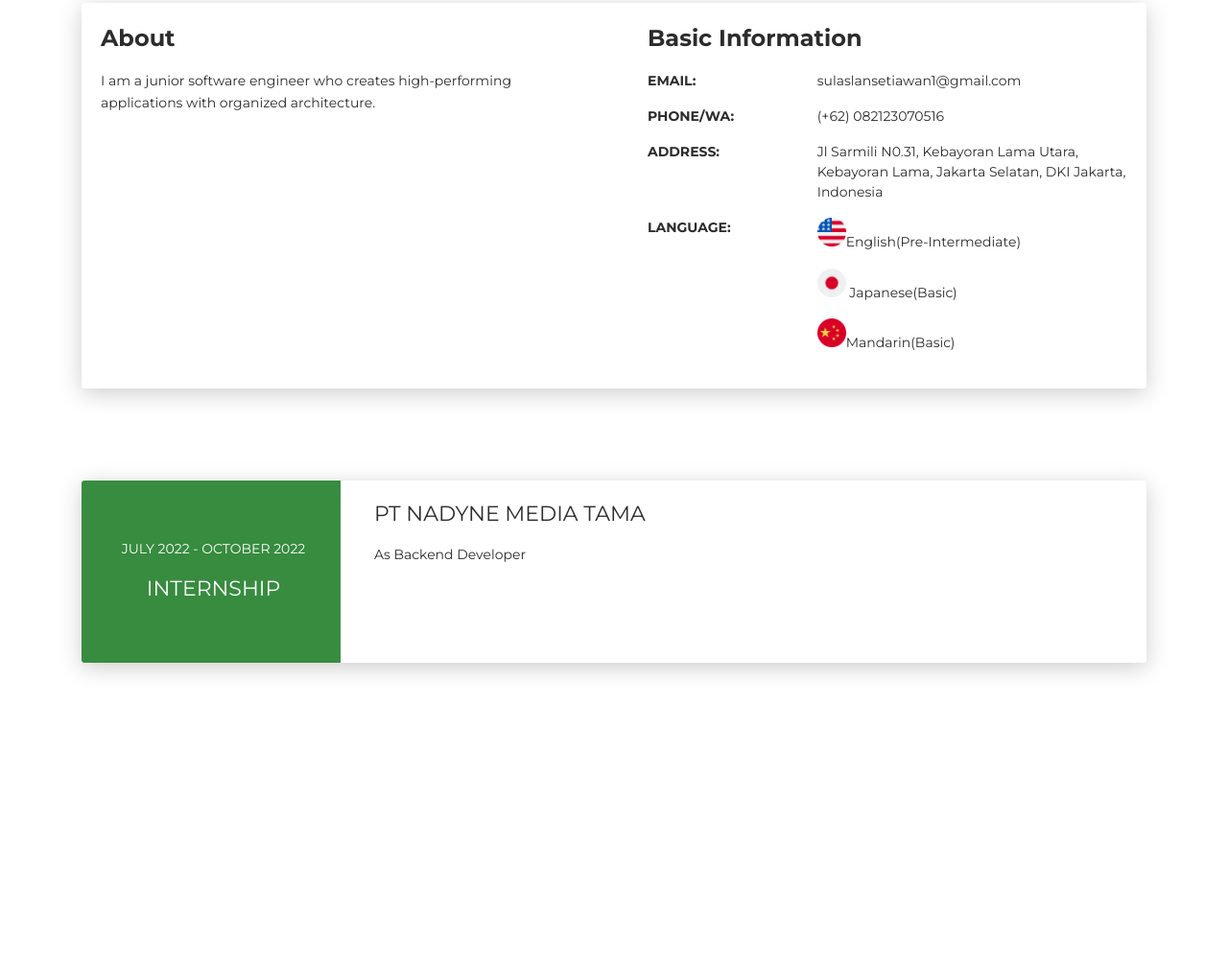
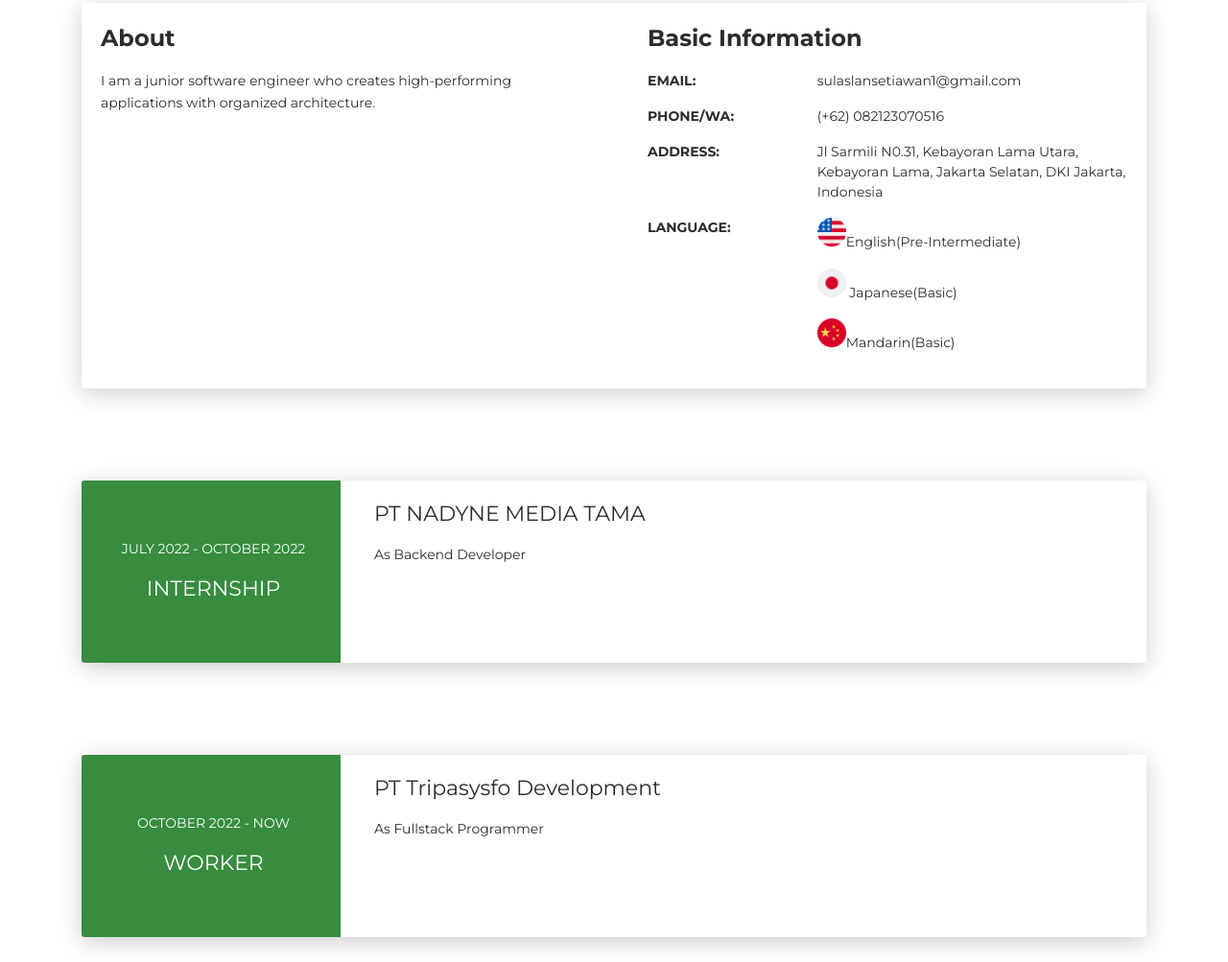
Before and after one commit to aslan-asilon3/aslan-asilon3.github.io, a website: page index.html in a window 1280 px wide. Shown: the part 2295-3298 px from the top of the page at 96% size. Before the commit the page ends 3012 px from the top, so only its background shows below. Drawn offline with Linux system fonts and the light colour scheme; files whose address does not match are found by name.

Commit message:
Update index.html

```diff
--- a/index.html
+++ b/index.html
@@ -390,6 +390,30 @@
                     </div>
                 </div>
             </div>
+
+
+             <div class="section" id="experience">
+                <div class="container cc-experience">
+                    <div class="card">
+                        <div class="row">
+                            <div class="col-md-3 bg-primary" data-aos="fade-right" data-aos-offset="50" data-aos-duration="500">
+                                <div class="card-body cc-experience-header">
+                                    <p>October 2022 - Now</p>
+                                    <div class="h5">Worker</div>
+                                </div>
+                            </div>
+                            <div class="col-md-9" data-aos="fade-left" data-aos-offset="50" data-aos-duration="500">
+                                <div class="card-body">
+                                    <div class="h5">PT Tripasysfo Development</div>
+                                    <p>As Fullstack Programmer </p>
+                                </div>
+                            </div>
+                        </div>
+                    </div>
+                </div>
+            </div>
+
+
         </div>
     </div>
     <script src="js/core/jquery.3.2.1.min.js?ver=1.1.0"></script>
```
